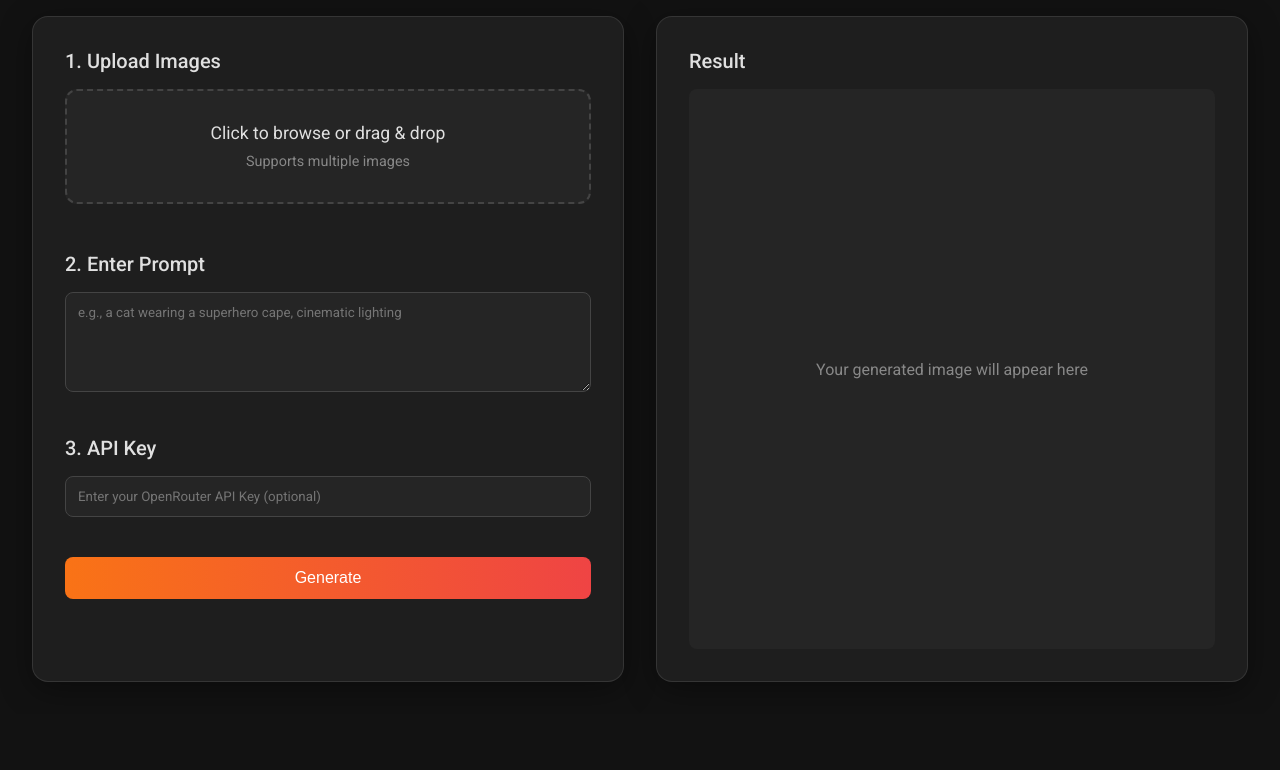
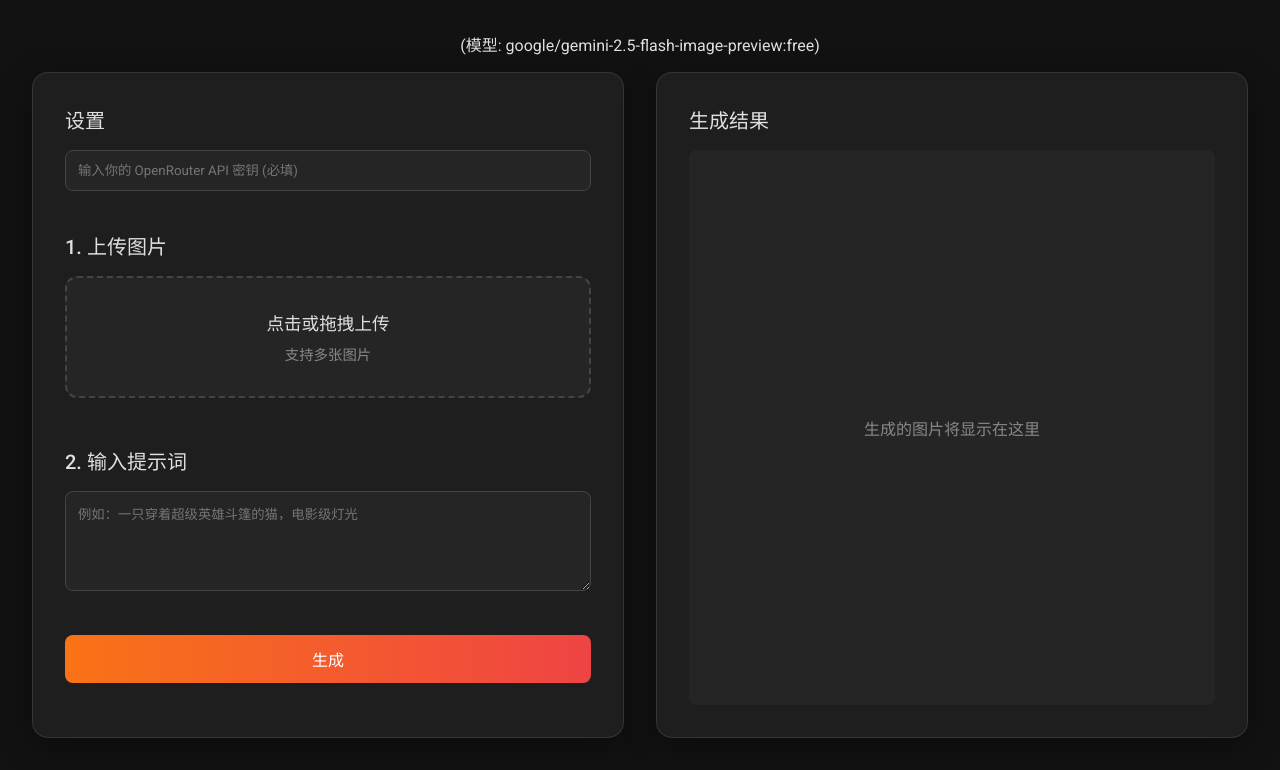
Before and after one commit to du406470427/nanobanana, a plain HTML site: page static/index.html in a window 1280 px wide. Shown: the part 137-907 px from the top of the page. Before the commit the page ends 851 px from the top, so only its background shows below. Drawn offline with Linux system fonts and the light colour scheme.

Commit message:
Update index.html

```diff
--- a/static/index.html
+++ b/static/index.html
@@ -7,41 +7,41 @@
     <link rel="stylesheet" href="style.css">
 </head>
 <body>
-    <h1 class="title">nano banana</h1>
+    <h1 class="title">nano banana 🍌</h1>
+    <p class="subtitle">(模型: google/gemini-2.5-flash-image-preview:free)</p>
     <div class="main-container">
         <div class="controls-container">
+            <div class="api-key-section">
+                <h2>设置</h2>
+                <input type="password" id="api-key-input" placeholder="输入你的 OpenRouter API 密钥 (必填)">
+            </div>
             <div class="upload-section">
-                <h2>1. Upload Images</h2>
+                <h2>1. 上传图片</h2>
                 <div class="upload-area">
                     <input type="file" id="image-upload" accept="image/*" multiple>
                     <label for="image-upload">
-                        <p>Click to browse or drag & drop</p>
-                        <span>Supports multiple images</span>
+                        <p>点击或拖拽上传</p>
+                        <span>支持多张图片</span>
                     </label>
                 </div>
                 <div id="thumbnails-container"></div>
             </div>
 
             <div class="prompt-section">
-                <h2>2. Enter Prompt</h2>
-                <textarea id="prompt-input" placeholder="e.g., a cat wearing a superhero cape, cinematic lighting"></textarea>
-            </div>
-
-            <div class="api-key-section">
-                <h2>3. API Key</h2>
-                <input type="password" id="api-key-input" placeholder="Enter your OpenRouter API Key (optional)">
+                <h2>2. 输入提示词</h2>
+                <textarea id="prompt-input" placeholder="例如：一只穿着超级英雄斗篷的猫，电影级灯光"></textarea>
             </div>
 
             <button id="generate-btn">
-                <span class="btn-text">Generate</span>
+                <span class="btn-text">生成</span>
                 <span class="spinner hidden"></span>
             </button>
         </div>
 
         <div class="result-container">
-            <h2>Result</h2>
+            <h2>生成结果</h2>
             <div id="result-image-container">
-                <p>Your generated image will appear here</p>
+                <p>生成的图片将显示在这里</p>
             </div>
         </div>
     </div>
```
